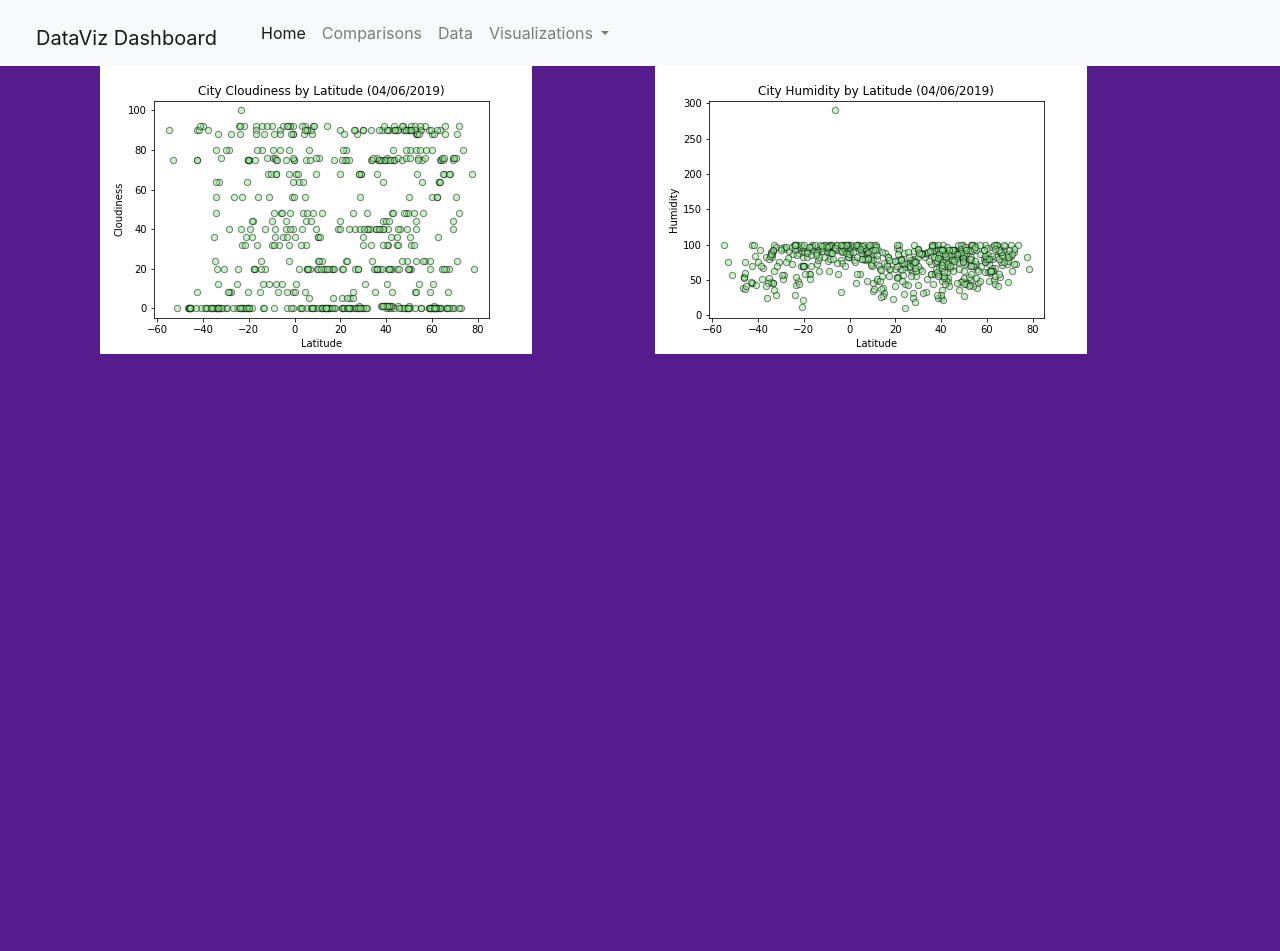
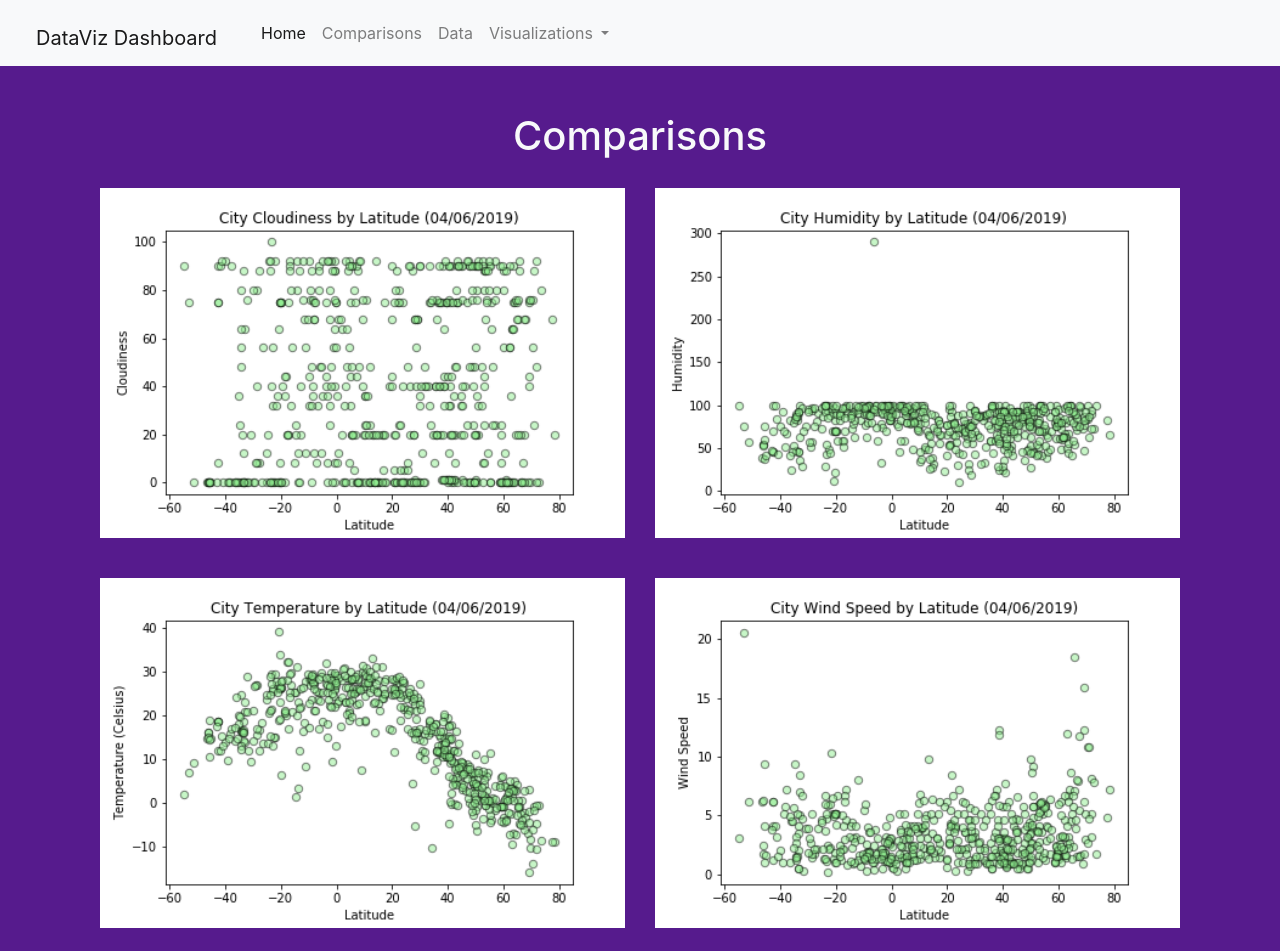
Before and after one commit to matthewellishanson/HW11-DataVizDashboard, a plain HTML site: page comparisons.html in a window 1280 px wide. Before the commit the page ends 800 px from the top, so only its background shows below. Drawn offline with nearby package versions, Linux system fonts and the light colour scheme.

Commit message:
barebones comparison.html

```diff
--- a/comparisons.html
+++ b/comparisons.html
@@ -51,15 +51,26 @@
             </ul>
           </div>
         </nav>
+        <div class="comparison-box">
         <div class="container">
+          <h1>Comparisons</h1>
             <div class="row">
-                  <div class="col-md-6 col-sm-12">
-                      <img src="resources/cloudiness.png">
+                  <div class="col-sm-12 col-md-6">
+                      <img src="resources/cloudiness.png" style="width:100%">
                   </div>
-                  <div class="col-md-6 col-sm-12">
-                    <img src="resources/humidity.png">
+                  <div class="col-sm-12 col-md-6">
+                    <img src="resources/humidity.png" style="width:100%">
                   </div>
             </div>
+            <div class="row">
+                <div class="col-sm-12 col-md-6">
+                    <img src="resources/temp.png" style="width:100%">
+                </div>
+                <div class="col-sm-12 col-md-6">
+                  <img src="resources/windspeed.png" style="width:100%">
+                </div>
+            </div>
+        </div>
         </div>
   </body>
 </html>
--- a/style.css
+++ b/style.css
@@ -655,7 +655,24 @@ font-family: 'Ubuntu Mono', monospace; */
       margin: 0;
   }
 
+  /* Comparison */
 
+  .comparison-box {
+      position: relative;
+      margin: 2% 0 2% 0;
+      padding: 20px;
+      width: 100%;
+  }
+
+  .comparison-box h1 {
+    color: rgb(248, 249, 250);
+    text-align: center;
+  }
+
+
+  .comparison-box img {
+      margin: 20px 0 20px 0;
+  }
 
   /* Teaser */
 
```
